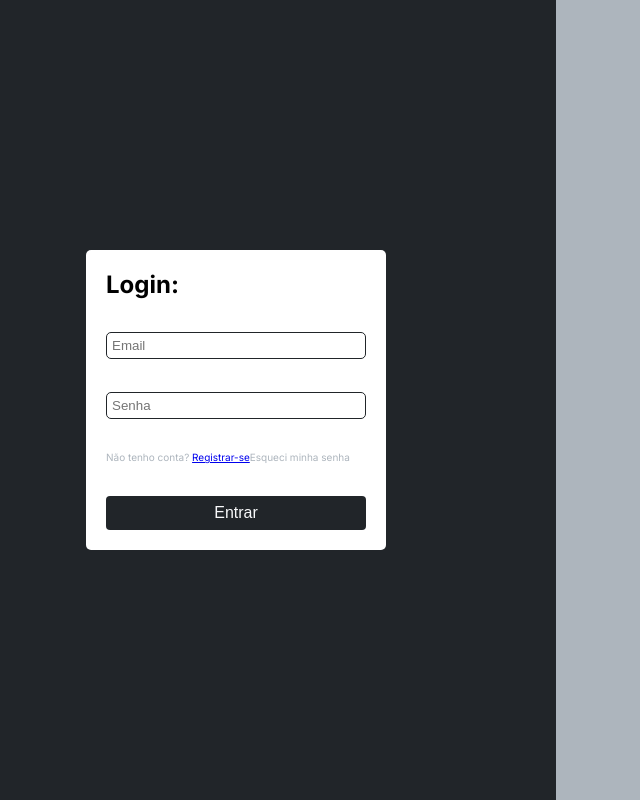
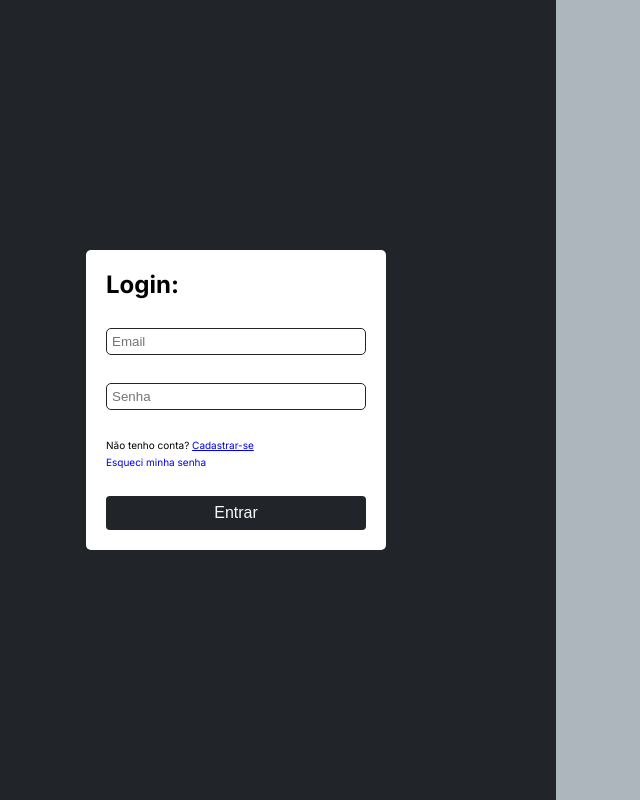
Before and after one commit to GabrielFFSantos/task_manager_app, a Next.js app: page /auth in a window 1280 px wide. Shown: the whole page, without its empty margins (84-724 px from the left). Built offline with nearby package versions, Linux system fonts and the light colour scheme.

Commit message:
App auth

```diff
--- a/src/app/auth/page.tsx
+++ b/src/app/auth/page.tsx
@@ -3,6 +3,10 @@ import Input from "src/components/input";
 import styles from "./styles.module.css";
 import { SubmitHandler, useForm } from "react-hook-form";
 import Button from "src/components/button";
+import { signInWithEmailAndPassword } from "firebase/auth";
+import { useRouter } from "next/navigation";
+import { useState } from "react";
+import { auth } from "firebaseConfig";
 
 type FormValues = {
   mail: string;
@@ -15,8 +19,18 @@ export default function AuthPage() {
     handleSubmit,
     formState: { errors },
   } = useForm<FormValues>();
+  const [authError, setAuthError] = useState<string | null>(null);
+  const router = useRouter();
 
-  const onSubmit: SubmitHandler<FormValues> = async (data: any) => {};
+  const onSubmit: SubmitHandler<FormValues> = async (data) => {
+    try {
+      await signInWithEmailAndPassword(auth, data.mail, data.password);
+      router.push("/dashboard"); // Redireciona para o dashboard após login bem-sucedido
+    } catch (error: any) {
+      setAuthError("Erro ao fazer login. Verifique suas credenciais.");
+    }
+  };
+
   return (
     <main className={`${styles.container}`}>
       <section className={`${styles.form_section}`}>
@@ -30,7 +44,7 @@ export default function AuthPage() {
             type="email"
             placeholder="Email"
             className={`${styles.login_input}`}
-            // register={register}
+            register={register}
             error={errors.mail?.message}
           />
           <Input
@@ -38,13 +52,14 @@ export default function AuthPage() {
             type="password"
             placeholder="Senha"
             className={`${styles.login_input}`}
-            // register={register}
+            register={register}
             error={errors.password?.message}
           />
+          {authError && <p className={styles.error_message}>{authError}</p>}
           <div className={`${styles.links_container}`}>
             <p className={`${styles.form_links}`}>
               Não tenho conta? {""}
-              <a href="recuperar-senha">Registrar-se</a>
+              <a href="cadastrar-se">Cadastrar-se</a>
             </p>
             <a href="recuperar-senha" className={`${styles.form_links}`}>
               Esqueci minha senha
--- a/src/app/auth/styles.module.css
+++ b/src/app/auth/styles.module.css
@@ -47,15 +47,14 @@
 
 .links_container {
   display: flex;
-  flex-direction: row;
-  align-items: center;
-  justify-content: space-around;
+  flex-direction: column;
+  align-items: flex-start;
+  gap: 5px;
 }
 
 .form_links {
   font-size: 10px;
   text-decoration: none;
-  color: var(--secondary-color);
 }
 
 @media screen and (min-width: 769px) {
```
